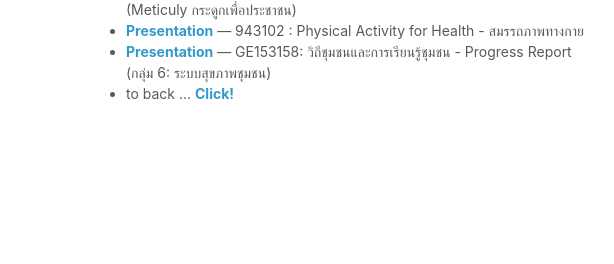
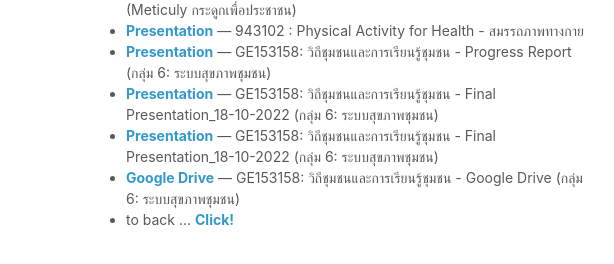
Before and after one commit to Kawin101/kawin101.github.io, a plain HTML site: page work.html in a window 1280 px wide. Shown: the part 202-466 px from the top of the page, 484-1098 px from the left. Drawn offline with Linux system fonts and the light colour scheme; files whose address does not match are found by name.

Commit message:
Page work insert Googld drive and link
ge153158 presentation 18-10-2022

```diff
--- a/work.html
+++ b/work.html
@@ -43,6 +43,15 @@
             <li><a href="https://www.canva.com/design/DAFNyJ2RYFg/jRitiDRifPQia9P7GL5jZg/view?utm_content=DAFNyJ2RYFg&utm_campaign=designshare&utm_medium=link&utm_source=publishsharelink#1">Presentation</a>
               &mdash; GE153158: วิถีชุมชนและการเรียนรู้ชุมชน - Progress Report (กลุ่ม 6: ระบบสุขภาพชุมชน)
             </li>
+            <li><a href="https://www.canva.com/design/DAFOzkHHaHo/STPSCNh6KqS4RsCvF4UdCg/view?utm_content=DAFOzkHHaHo&utm_campaign=designshare&utm_medium=link&utm_source=publishpresent&fbclid=IwAR2US_jzUGovqEBzDrQCdhR1p-Fdl0z0pVWcGGTna5L6TYyokgh5PGslu0o#1">Presentation</a>
+              &mdash; GE153158: วิถีชุมชนและการเรียนรู้ชุมชน - Final Presentation_18-10-2022 (กลุ่ม 6: ระบบสุขภาพชุมชน)
+            </li>
+            <li><a href="https://www.canva.com/design/DAFOzkHHaHo/STPSCNh6KqS4RsCvF4UdCg/view?utm_content=DAFOzkHHaHo&utm_campaign=designshare&utm_medium=link&utm_source=publishpresent&fbclid=IwAR2US_jzUGovqEBzDrQCdhR1p-Fdl0z0pVWcGGTna5L6TYyokgh5PGslu0o#1">Presentation</a>
+              &mdash; GE153158: วิถีชุมชนและการเรียนรู้ชุมชน - Final Presentation_18-10-2022 (กลุ่ม 6: ระบบสุขภาพชุมชน)
+            </li>
+            <li><a href="https://drive.google.com/drive/folders/1SXJyRoOyWGk4xQYc2705xpBafg6xBFHg?usp=sharing">Google Drive</a>
+              &mdash; GE153158: วิถีชุมชนและการเรียนรู้ชุมชน - Google Drive (กลุ่ม 6: ระบบสุขภาพชุมชน)
+            </li>
             <li>
               to back ... <a href="index.html">Click!</a>
             </li>
```
